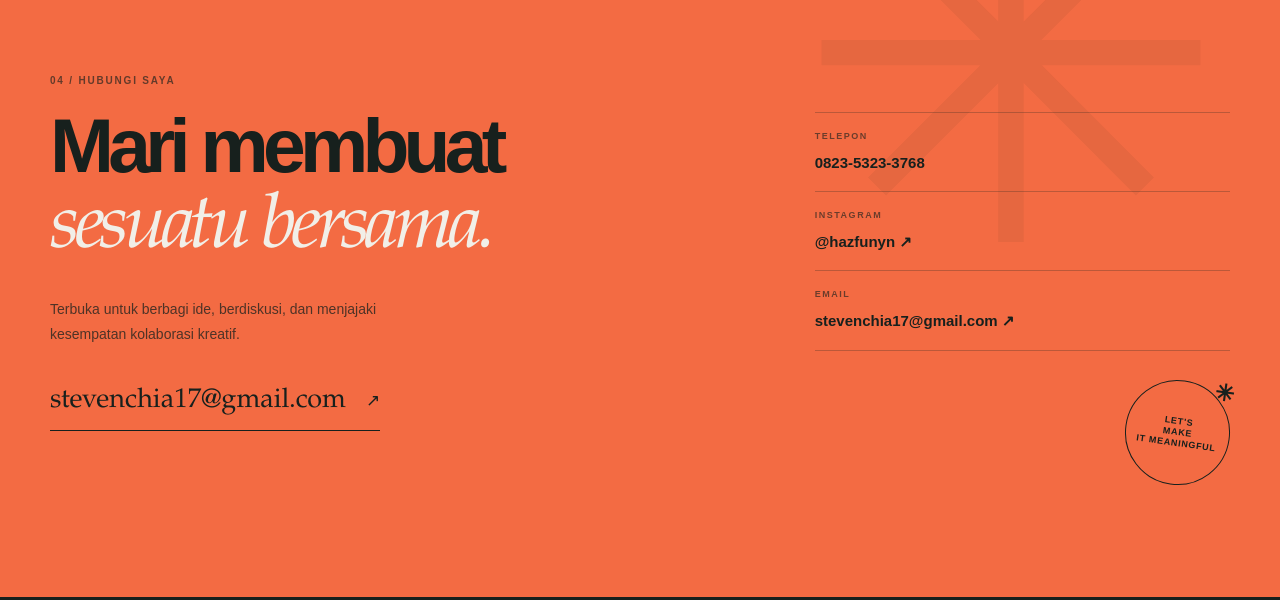
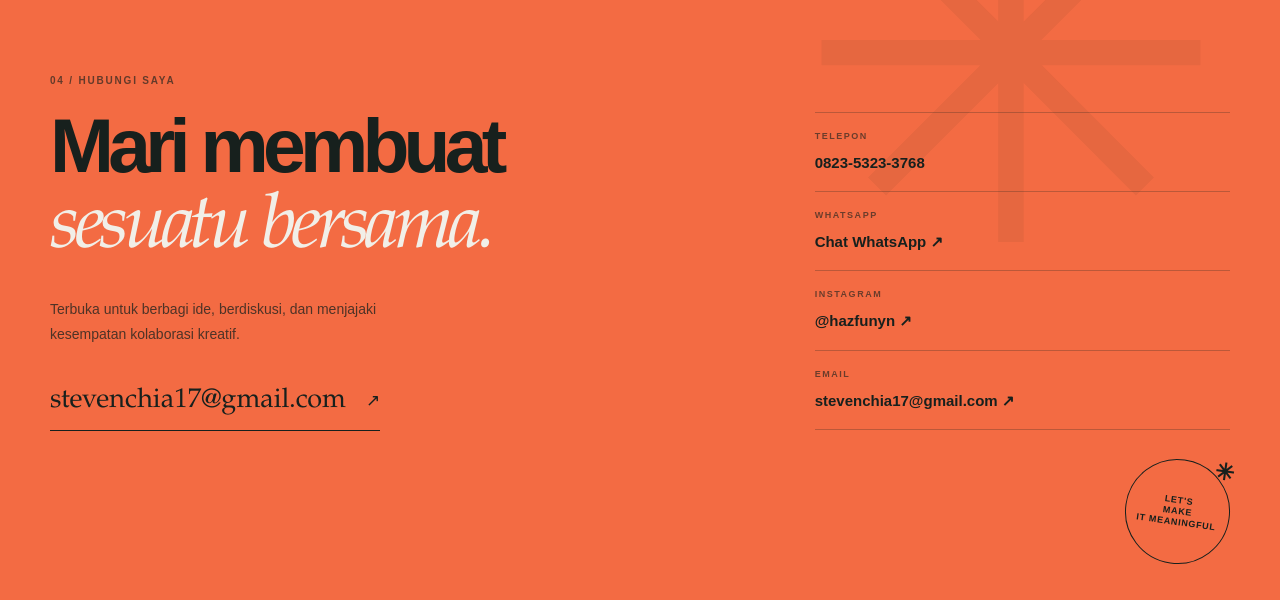
Before and after one commit to Hazfun20/PORTOFOLIO-STEVEN., a plain HTML site: page index.html in a window 1280 px wide. Shown: the part 4100-4700 px from the top of the page. Drawn offline with Linux system fonts and the light colour scheme.

Commit message:
Add WhatsApp contact link to index.html

```diff
--- a/index.html
+++ b/index.html
@@ -200,6 +200,7 @@
         </div>
         <div class="contact-details">
           <div class="contact-item"><span>TELEPON</span><a href="tel:+6282353233768">0823-5323-3768</a></div>
+          <div class="contact-item"><span>WHATSAPP</span><a href="https://wa.me/6282353233768"target="_blank"rel="noopener noreferrer">Chat WhatsApp ↗</a></div>
           <div class="contact-item"><span>INSTAGRAM</span><a href="https://www.instagram.com/hazfunyn/" target="_blank" rel="noopener noreferrer">@hazfunyn ↗</a></div>
           <div class="contact-item"><span>EMAIL</span><a href="mailto:stevenchia17@gmail.com">stevenchia17@gmail.com ↗</a></div>
           <div class="contact-stamp" aria-hidden="true">LET'S<br>MAKE<br>IT MEANINGFUL <b>✳</b></div>
```
